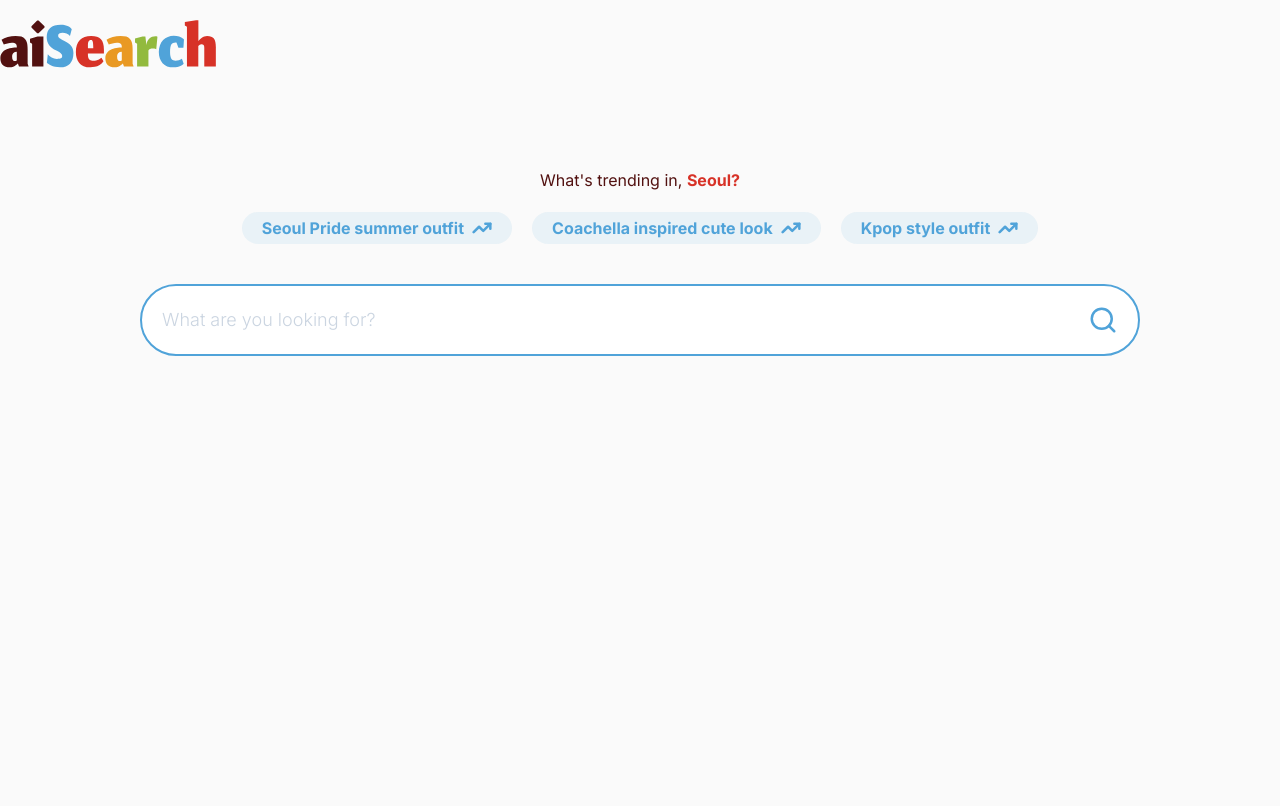
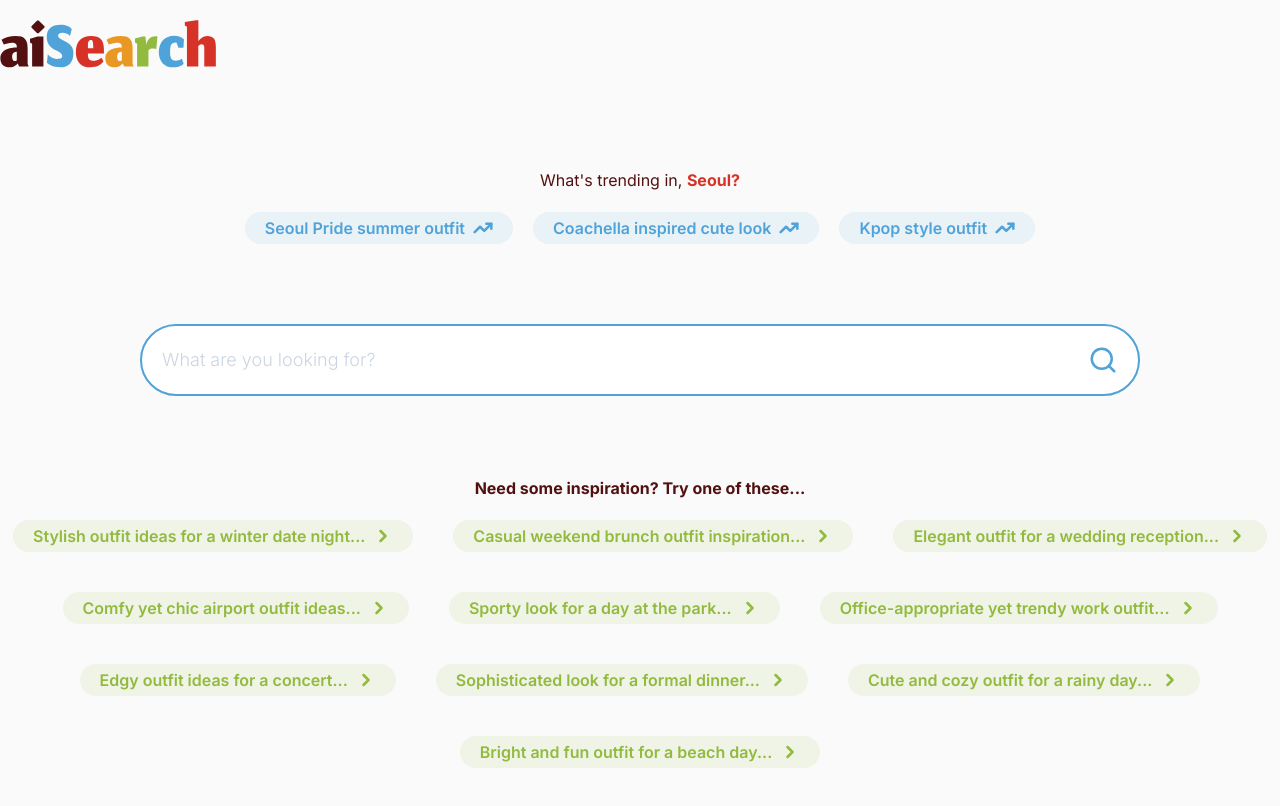
Before and after one commit to Coopang/ai-search-engine, a Next.js app in the folder frontend/: page / in a window 1280 px wide. Shown: the top 806 px of the page. Built offline with nearby package versions, Linux system fonts and the light colour scheme.

Commit message:
add search suggestions area

```diff
--- a/frontend/app/layout.tsx
+++ b/frontend/app/layout.tsx
@@ -5,6 +5,7 @@ import TopBar from "@/components/TopBar";
 import QueryButton from "@/components/QueryButton";
 import SearchBar from "@/components/SearchBar";
 import TrendingTopics from "@/components/TrendingTopics";
+import SearchSuggestions from "@/components/SearchSuggestions";
 
 const inter = Inter({ subsets: ["latin"] });
 
@@ -23,9 +24,10 @@ export default function RootLayout({
       <body className={`${inter.className} bg-main-cream`}>
         <TopBar />
 
-        <main className="flex flex-col items-center space-y-10 my-20">
+        <main className="flex flex-col items-center space-y-20 my-20 container m-auto">
           <TrendingTopics />
           <SearchBar />
+          <SearchSuggestions />
           <div>{children}</div>
         </main>
       </body>
--- /dev/null
+++ b/frontend/components/QueryBuilder.tsx
@@ -0,0 +1,9 @@
+import React from "react";
+
+type Props = {};
+
+const QueryBuilder = (props: Props) => {
+  return <div>QueryBuilder</div>;
+};
+
+export default QueryBuilder;
--- a/frontend/components/QueryButton.tsx
+++ b/frontend/components/QueryButton.tsx
@@ -2,7 +2,9 @@ import { cva, VariantProps } from "class-variance-authority";
 import React from "react";
 import { Icons } from "./Icons";
 
-const styles = cva("px-5 py-1 rounded-full font-bold flex gap-2 items-center", {
+const styles = cva(
+  "px-5 py-1 rounded-full font-semibold flex gap-2 items-center text-nowrap",
+  {
     variants: {
       color: {
         green: "bg-main-green/10 text-main-green",
@@ -10,7 +12,8 @@ const styles = cva("px-5 py-1 rounded-full font-bold flex gap-2 items-center", {
         red: "bg-main-red/10 text-main-red",
       },
     },
-});
+  }
+);
 
 type Props = {
   children: React.ReactNode;
--- a/frontend/components/SearchBar.tsx
+++ b/frontend/components/SearchBar.tsx
@@ -6,9 +6,9 @@ type Props = {};
 const SearchBar = (props: Props) => {
   const SearchIcon = Icons["search"];
   return (
-    <div className="relative w-[1000px] max-w-full rounded-full pl-5 pr-12 py-5 bg-white border-2 border-main-blue">
+    <div className="relative w-[1000px] max-w-full rounded-full pl-5 pr-12 py-5 bg-white border-2 border-main-blue focus-within:shadow-blue transition-all">
       <input
-        className=" w-full text-lg  placeholder:text-slate-300 font-light focus:outline-none"
+        className="w-full text-lg  placeholder:text-slate-300 font-light focus:outline-none"
         type="text"
         placeholder="What are you looking for?"
       />
--- /dev/null
+++ b/frontend/components/SearchSuggestions.tsx
@@ -0,0 +1,34 @@
+import React from "react";
+import QueryButton from "./QueryButton";
+
+type Props = {};
+
+const outfitQueries = [
+  "Stylish outfit ideas for a winter date night...",
+  "Casual weekend brunch outfit inspiration...",
+  "Elegant outfit for a wedding reception...",
+  "Comfy yet chic airport outfit ideas...",
+  "Sporty look for a day at the park...",
+  "Office-appropriate yet trendy work outfit...",
+  "Edgy outfit ideas for a concert...",
+  "Sophisticated look for a formal dinner...",
+  "Cute and cozy outfit for a rainy day...",
+  "Bright and fun outfit for a beach day...",
+];
+
+const SearchSuggestions = (props: Props) => {
+  return (
+    <div className="flex flex-col items-center gap-5">
+      <p className="font-bold">Need some inspiration? Try one of these...</p>
+      <div className="flex flex-wrap items-center gap-10 justify-center">
+        {outfitQueries.map((d) => (
+          <QueryButton key={d} color={"green"} iconRight="chevronRight">
+            {d}
+          </QueryButton>
+        ))}
+      </div>
+    </div>
+  );
+};
+
+export default SearchSuggestions;
--- a/frontend/components/TrendingTopics.tsx
+++ b/frontend/components/TrendingTopics.tsx
@@ -10,7 +10,7 @@ const TrendingTopics = (props: Props) => {
         What's trending in,{" "}
         <span className="font-bold text-main-red">Seoul?</span>
       </p>
-      <div className="flex items-center gap-5">
+      <div className="flex items-center gap-5 flex-wrap justify-center">
         <QueryButton color="blue" iconRight="trendingUp">
           Seoul Pride summer outfit
         </QueryButton>
--- a/frontend/tailwind.config.ts
+++ b/frontend/tailwind.config.ts
@@ -23,6 +23,9 @@ const config: Config = {
           wine: "#521110",
         },
       },
+      boxShadow: {
+        blue: "1px 1px 37px 0px rgba(80,163,217,0.3)",
+      },
     },
   },
   plugins: [],
```
Lines whose indentation alone changed are shown as unchanged.
